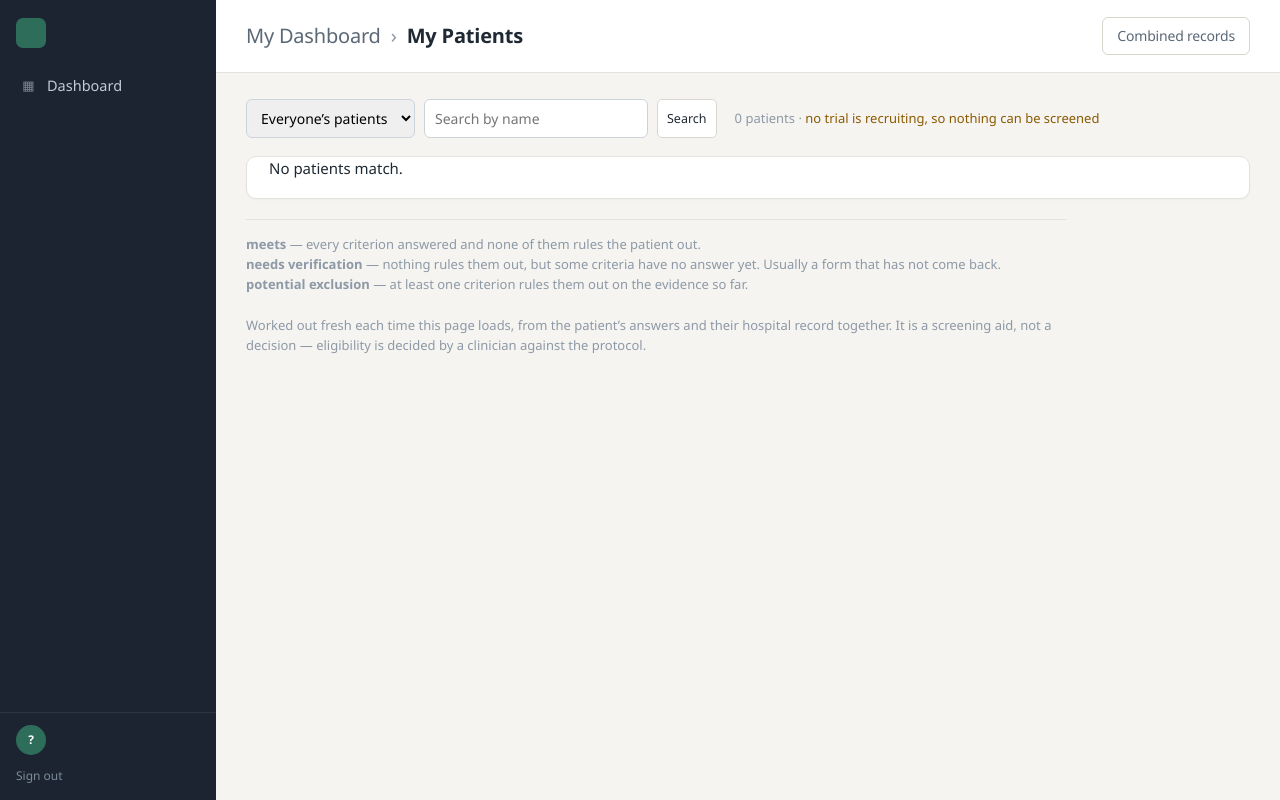
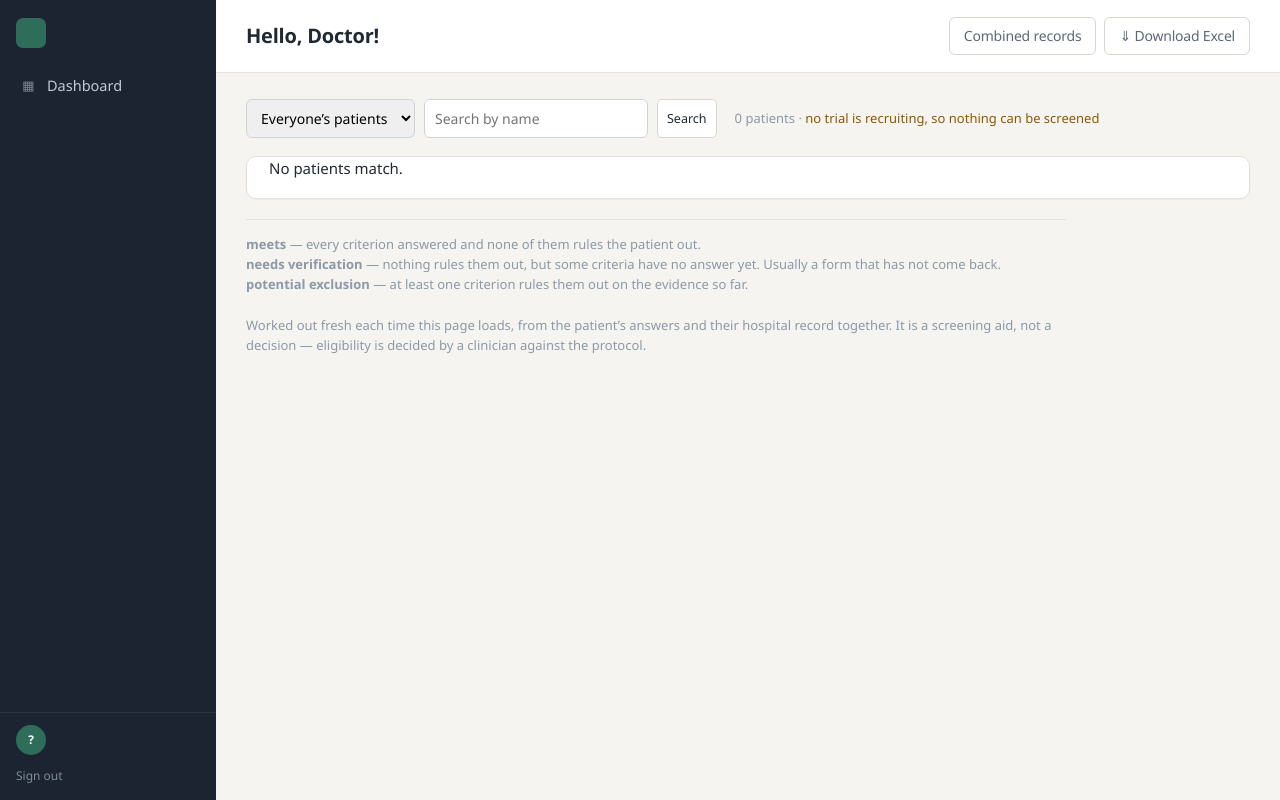
Before and after one commit to gvsagarika12-creat/meridian, a Python web app: template app/templates/my_patients.html in a window 1280 px wide. Run offline with Jinja, Linux system fonts and the light colour scheme; the template is opened without the code that fills it, so the values that code supplies are empty.

Commit message:
My Patients: a greeting, a straight line to eligibility review, one-click export
Replaced the plain breadcrumb with the same "Hello, <name>!" greeting the
admin dashboard uses. Added a "Review eligibility" button per patient
card that jumps straight to that patient's row on the trial's screening
table (with a brief highlight so it's findable in a long list) instead
of leaving a clinician to scroll and search for themselves. Added a
one-click Download Excel action beside Combined Records, so exporting
doesn't require a detour through /records first.

Co-Authored-By: Claude Sonnet 5 <noreply@anthropic.com>

```diff
--- a/app/templates/my_patients.html
+++ b/app/templates/my_patients.html
@@ -1,12 +1,13 @@
 {% extends "base.html" %}
 {% block title %}My Patients{% endblock %}
 {% block chrome %}
-<div class="crumb"><a href="/">My Dashboard</a>
-  <span class="sep">&rsaquo;</span>My Patients
+<div class="crumb">
+  <div>Hello, {{ user.name if user else 'Doctor' }}!</div>
   <div class="actions">
     {% if can(user, P.SUBMISSIONS_SEND) %}
     <a class="btn btn-green" href="/send">Send a form</a>{% endif %}
     <a class="btn" href="/records">Combined records</a>
+    <a class="btn" href="/records/download">&#8659; Download Excel</a>
   </div>
 </div>
 {% endblock %}
@@ -99,6 +100,11 @@
         <a class="btn btn-sm btn-green" href="/send?client={{ c.id }}">Send form</a>
         {% endif %}
         {% endif %}
+        {% if s and trial %}
+        <a class="btn btn-sm" href="/trials/{{ trial.id }}#client-{{ c.id }}"
+           title="See exactly which criteria are met, unknown, or excluding -
+                  and why">Review eligibility</a>
+        {% endif %}
         <a class="btn btn-sm" href="/clients/{{ c.id }}">Medical record</a>
       </div>
     </div>
```
Also changed, not shown: app/templates/trial_detail.html (+9 -1 lines).
